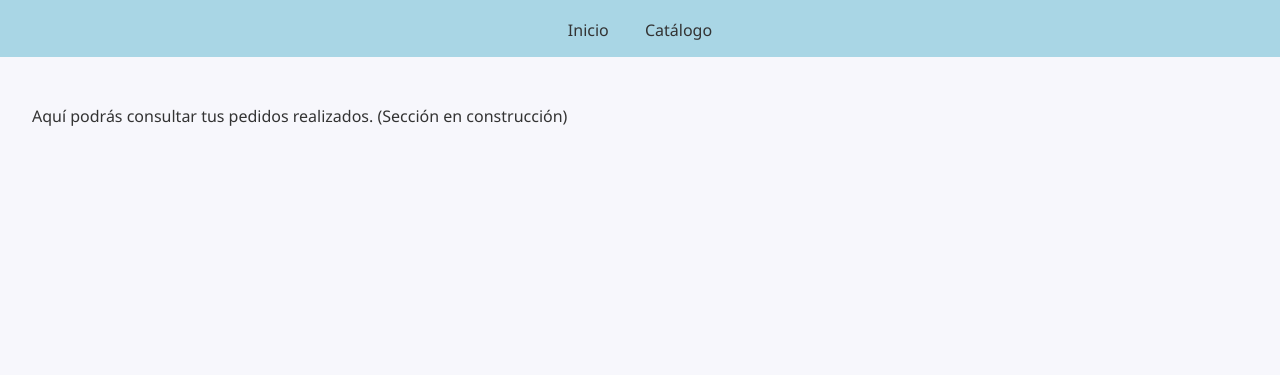
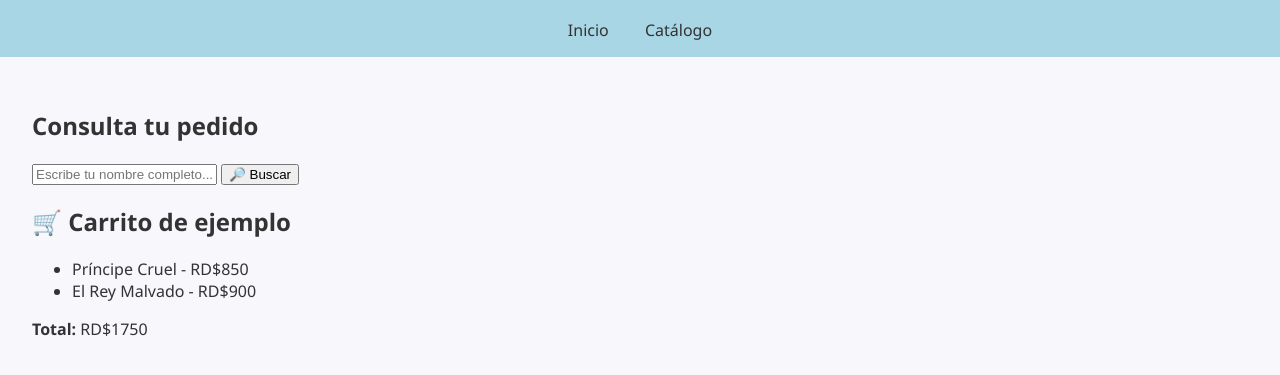
Before and after one commit to ashf23/Textil, a plain HTML site: page cliente.html in a window 1280 px wide. Shown: the part 83-458 px from the top of the page. Drawn offline with Linux system fonts and the light colour scheme.

Commit message:
Update cliente.html

```diff
--- a/cliente.html
+++ b/cliente.html
@@ -2,8 +2,27 @@
 <html lang="es">
 <head>
   <meta charset="UTF-8">
-  <title>Área Cliente - Librería Lexus</title>
+  <title>Área del Cliente - Librería Lexus</title>
   <link rel="stylesheet" href="style.css">
+  <script>
+    const pedidos = {
+      "ashly luperon": "Tu pedido fue confirmado el 10/07. Estará disponible en 2 días.",
+      "axel luperon": "Tu pedido está en tránsito. Llegará el 18/07.",
+    };
+
+    function buscarPedido() {
+      const nombre = document.getElementById("buscar").value.toLowerCase();
+      const resultado = document.getElementById("resultado");
+
+      if (nombre.trim() === "") {
+        resultado.innerText = "🔍 Por favor, introduce tu nombre completo.";
+      } else if (pedidos[nombre]) {
+        resultado.innerText = `📦 ${pedidos[nombre]}`;
+      } else {
+        resultado.innerText = "❌ No encontramos un pedido con ese nombre.";
+      }
+    }
+  </script>
 </head>
 <body>
   <header>
@@ -13,8 +32,23 @@
       <a href="catalogo.html">Catálogo</a>
     </nav>
   </header>
+
   <main>
-    <p>Aquí podrás consultar tus pedidos realizados. (Sección en construcción)</p>
+    <div class="busqueda">
+      <h2>Consulta tu pedido</h2>
+      <input type="text" id="buscar" placeholder="Escribe tu nombre completo...">
+      <button onclick="buscarPedido()">🔎 Buscar</button>
+      <p id="resultado"></p>
+    </div>
+
+    <section class="carrito-resumen">
+      <h2>🛒 Carrito de ejemplo</h2>
+      <ul>
+        <li>Príncipe Cruel - RD$850</li>
+        <li>El Rey Malvado - RD$900</li>
+      </ul>
+      <p><strong>Total:</strong> RD$1750</p>
+    </section>
   </main>
 </body>
 </html>
```
